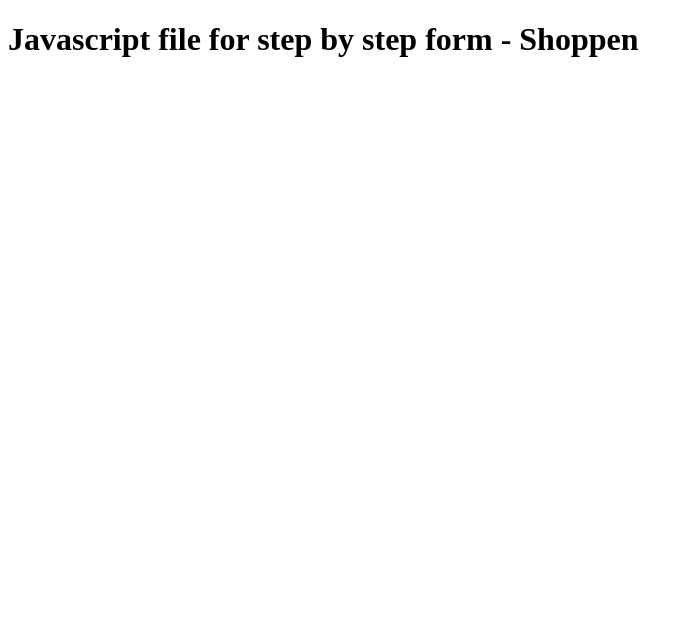
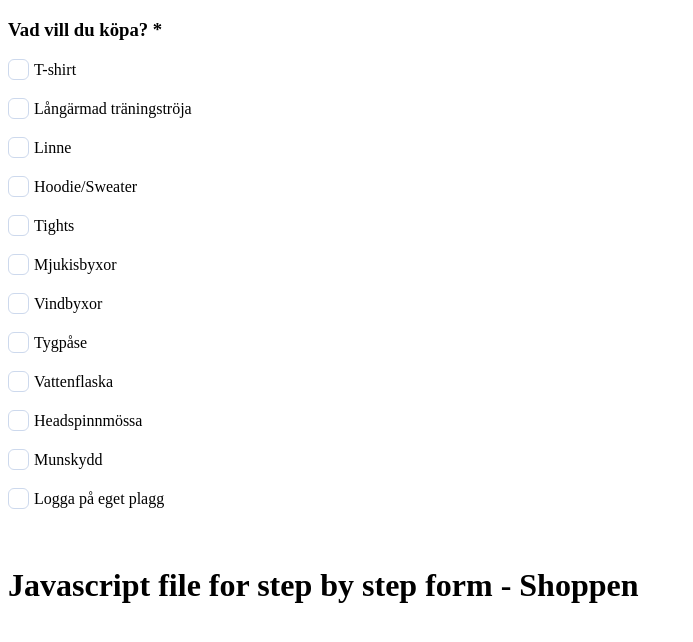
Before and after one commit to robcogwork/cw_forms_js, a website: page index.html in a window 1280 px wide. Shown: the whole page, without its empty margins (0-693 px from the left). Drawn offline with Linux system fonts and the light colour scheme.

Commit message:
added styling for checkboxes

```diff
--- a/index.html
+++ b/index.html
@@ -7,6 +7,115 @@
     <title>Document</title>
   </head>
   <body>
+    <div class="cwhc_Question" id="cwq_1" style="">
+      <h3>
+        Vad vill du köpa?
+        <span
+          class="cwhc_MandatoryQuestionFlag"
+          title="Obligatorisk. Frågan måste besvaras inte formuläret kan slutföras."
+          >*</span
+        >
+      </h3>
+      <div class="cwhc_FormColumn12">
+        <label style="white-space: nowrap"
+          ><input
+            type="checkbox"
+            name="cwa[3][choiceKey]"
+            value="ySnMSTiu80FGRQDDMA4pqTcf"
+            id="question_1_choice_1"
+          />T-shirt</label
+        ><br />
+        <label style="white-space: nowrap"
+          ><input
+            type="checkbox"
+            name="cwa[5][choiceKey]"
+            value="mcKclwuR9oH9CTy6xEQ8DLmU"
+            id="question_1_choice_2"
+          />Långärmad träningströja</label
+        ><br />
+        <label style="white-space: nowrap"
+          ><input
+            type="checkbox"
+            name="cwa[7][choiceKey]"
+            value="GoxxHpjBkbc5gnmMybwozsJg"
+            id="question_1_choice_3"
+          />Linne</label
+        ><br />
+        <label style="white-space: nowrap"
+          ><input
+            type="checkbox"
+            name="cwa[9][choiceKey]"
+            value="PaWu6MHBXirIEDiJoARBslnJ"
+            id="question_1_choice_4"
+          />Hoodie/Sweater</label
+        ><br />
+        <label style="white-space: nowrap"
+          ><input
+            type="checkbox"
+            name="cwa[11][choiceKey]"
+            value="OY8Z0jGEj863kr4FaEWzFdtX"
+            id="question_1_choice_5"
+          />Tights</label
+        ><br />
+        <label style="white-space: nowrap"
+          ><input
+            type="checkbox"
+            name="cwa[13][choiceKey]"
+            value="m9neFkcocVC32moBhfo1t9bi"
+            id="question_1_choice_6"
+          />Mjukisbyxor</label
+        ><br />
+        <label style="white-space: nowrap"
+          ><input
+            type="checkbox"
+            name="cwa[15][choiceKey]"
+            value="kuSerN8g9cKG3Cz37bKe9aTT"
+            id="question_1_choice_7"
+          />Vindbyxor</label
+        ><br />
+        <label style="white-space: nowrap"
+          ><input
+            type="checkbox"
+            name="cwa[17][choiceKey]"
+            value="INXyHJ7qs3bSZQKpmSyst09y"
+            id="question_1_choice_8"
+          />Tygpåse</label
+        ><br />
+        <label style="white-space: nowrap"
+          ><input
+            type="checkbox"
+            name="cwa[19][choiceKey]"
+            value="VElLlfW2wUvKJ5XIuU4udBly"
+            id="question_1_choice_9"
+          />Vattenflaska</label
+        ><br />
+        <label style="white-space: nowrap"
+          ><input
+            type="checkbox"
+            name="cwa[21][choiceKey]"
+            value="xDmB4wpeuJlRmyGVMvCzU3JQ"
+            id="question_1_choice_10"
+          />Headspinnmössa</label
+        ><br />
+        <label style="white-space: nowrap"
+          ><input
+            type="checkbox"
+            name="cwa[23][choiceKey]"
+            value="yAXiFADVpaWCpSF4mkWdUass"
+            id="question_1_choice_11"
+          />Munskydd</label
+        ><br />
+        <label style="white-space: nowrap"
+          ><input
+            type="checkbox"
+            name="cwa[25][choiceKey]"
+            value="Z7sgxtKEUqjMaUf4mYqqmit1"
+            id="question_1_choice_12"
+          />Logga på eget plagg</label
+        ><br />
+      </div>
+      <br style="clear: left" />
+    </div>
     <h1>Javascript file for step by step form - Shoppen</h1>
     <script src="script.js"></script>
   </body>
--- a/script.js
+++ b/script.js
@@ -273,4 +273,65 @@
   changeParagraphTextByContent("Avanmäld", "Avbeställd");
 });
 
+function changeErrorMessage(newText) {
+  // Check if an element with the class 'cwErrMsg' exists in the DOM
+  const errorElement = document.querySelector(".cwErrMsg");
+
+  if (errorElement) {
+    // If it exists, change the inner text to the new text
+    errorElement.textContent = newText;
+  }
+}
+
+// Example usage:
+changeErrorMessage(
+  "Observera att du har tidigare beställningar som avser samma artikel."
+);
+
+const labels = document.querySelectorAll("label");
+
+// Loop through each label to modify the checkbox and insert a text input
+labels.forEach((label) => {
+  const checkbox = label.querySelector('input[type="checkbox"]');
+
+  if (checkbox) {
+    // Insert a text input after the checkbox
+    const textInput = document.createElement("input");
+    textInput.type = "text";
+    textInput.classList.add("dynamic-text-input"); // Add a class for styling
+    label.appendChild(textInput); // Append the text input to the label
+  }
+});
+// ändra styling för css
+
+/* const labels = document.querySelectorAll("label");
+labels.forEach((label) => {
+  const checkbox = label.querySelector('input[type="checkbox"]');
+if (checkbox) {
+    checkbox.style.width = "21px";
+checkbox.style.height = "21px";
+checkbox.style.borderRadius = "6px";
+checkbox.style.border = "1px solid #CDD9ED";
+checkbox.style.background = "#fff";
+checkbox.style.cursor = "pointer";
+checkbox.style.marginRight = "10px";
+checkbox.style.transition = "background .3s ease, border-color .3s ease";
+const textInput = document.createElement("input");
+textInput.type = "text";
+textInput.style.lineHeight = "21px";
+textInput.style.border = "0";
+textInput.style.margin = "0";
+textInput.style.padding = "0";
+textInput.style.fontSize = "12px";
+textInput.style.color = "#6C7486";
+textInput.style.background = "none";
+textInput.style.webkitAppearance = "none";
+textInput.style.mozAppearance = "none";
+textInput.style.outline = "none";
+textInput.style.width = "100%";
+textInput.style.fontFamily = "'Source Sans Pro', Arial";
+label.appendChild(textInput);
+    }
+  });
+ */
 // END OF SCRIPT
--- a/style.css
+++ b/style.css
@@ -0,0 +1,70 @@
+@supports (-webkit-appearance: none) or (-moz-appearance: none) {
+  input {
+    display: none;
+  }
+
+  input[type="checkbox"] {
+    --active: #5628ee;
+    --active-inner: #fff;
+    --input-border: #cdd9ed;
+    --input-border-hover: #23c4f8;
+    --background: #fff;
+    --disabled: #f5f9ff;
+    --disabled-inner: #e4ecfa;
+    --shadow-inner: rgba(18, 22, 33, 0.1);
+
+    display: block;
+    width: 21px;
+    height: 21px;
+    border-radius: 6px; /* Slightly rounded corners */
+    outline: none;
+    position: relative;
+    -webkit-appearance: none;
+    -moz-appearance: none;
+    margin: 0;
+    padding: 0;
+    box-shadow: none;
+    cursor: pointer;
+    border: 1px solid var(--input-border);
+    background: var(--background);
+    transition: background 0.3s ease, border-color 0.3s ease;
+  }
+
+  /* Checkbox inner tick mark */
+  input[type="checkbox"]::after {
+    content: "";
+    display: block;
+    width: 5px;
+    height: 9px;
+    border: 2px solid var(--active-inner);
+    border-top: 0;
+    border-left: 0;
+    position: absolute;
+    left: 7px;
+    top: 4px;
+    transform: rotate(20deg);
+    opacity: 0;
+    transition: transform 0.3s ease, opacity 0.2s ease, filter 0.3s ease;
+  }
+
+  /* Checked state */
+  input[type="checkbox"]:checked {
+    background: var(--active);
+    border-color: var(--active);
+  }
+
+  input[type="checkbox"]:checked::after {
+    opacity: 1;
+    filter: drop-shadow(0 1px 2px var(--shadow-inner));
+    transform: rotate(43deg);
+    transition: opacity 0.3s ease, filter 0.3s ease,
+      transform 0.6s cubic-bezier(0.175, 0.88, 0.32, 1.2);
+  }
+}
+
+/* Styles for dynamically added text inputs */
+label {
+  display: flex;
+  align-items: center;
+  gap: 5px;
+}
```
